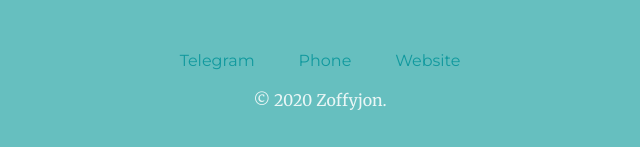
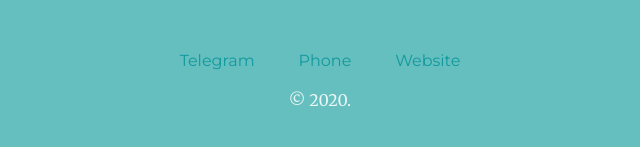
Before and after one commit to norbekoff/website, a plain HTML site: page index.html in a window 1280 px wide. Shown: the part 2697-2844 px from the top of the page, 320-960 px from the left. Drawn offline with Linux system fonts and the light colour scheme.

Commit message:
Update index.html

```diff
--- a/index.html
+++ b/index.html
@@ -60,7 +60,7 @@
   <a class="footer-link" href="">Telegram</a>
   <a class="footer-link" href="">Phone</a>
   <a class="footer-link" href="https://www.appbrewery.co/">Website</a>
-  <p class="copy">© 2020 Zoffyjon.</p>
+  <p class="copy">© 2020.</p>
 </div>
 
 
```
